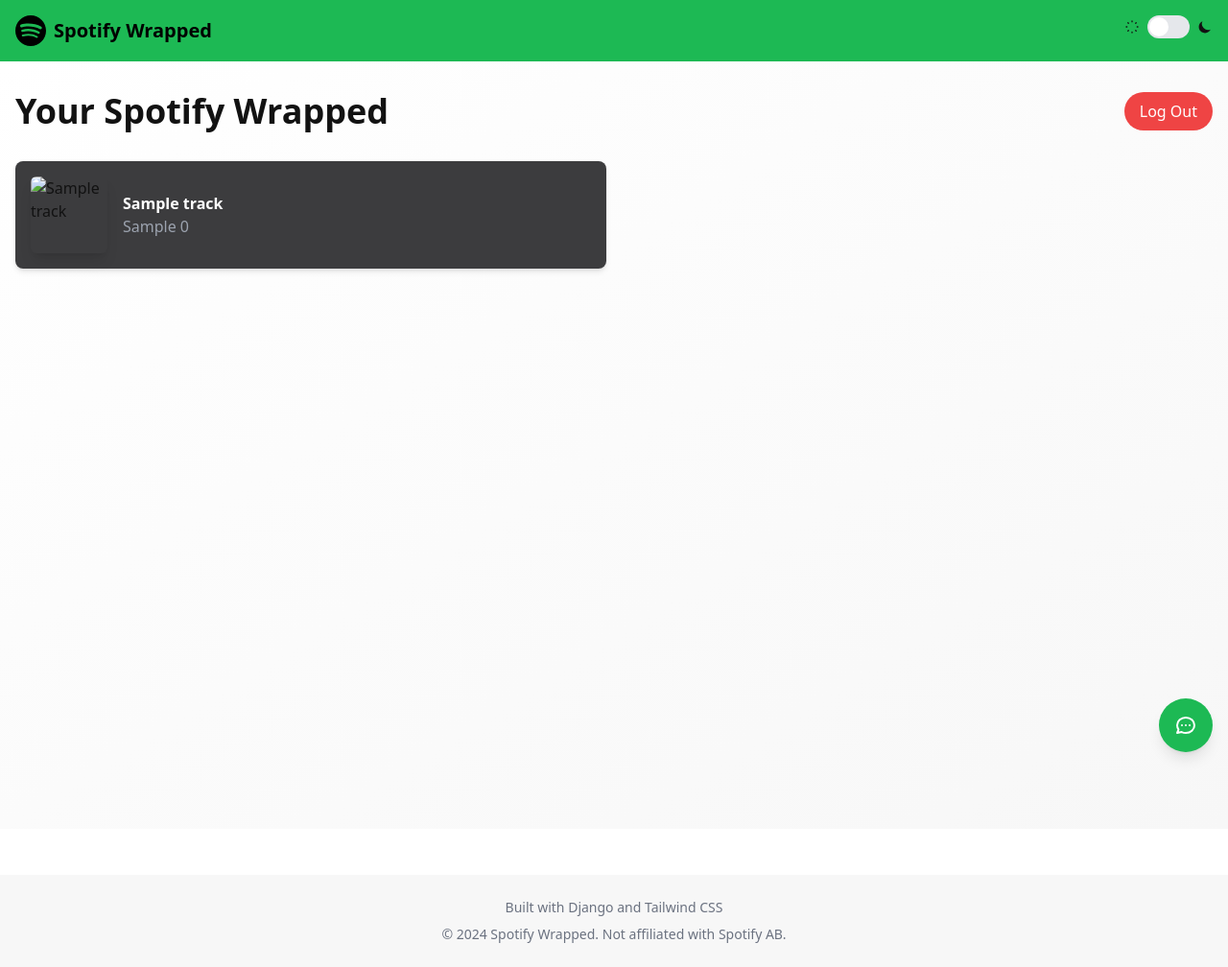
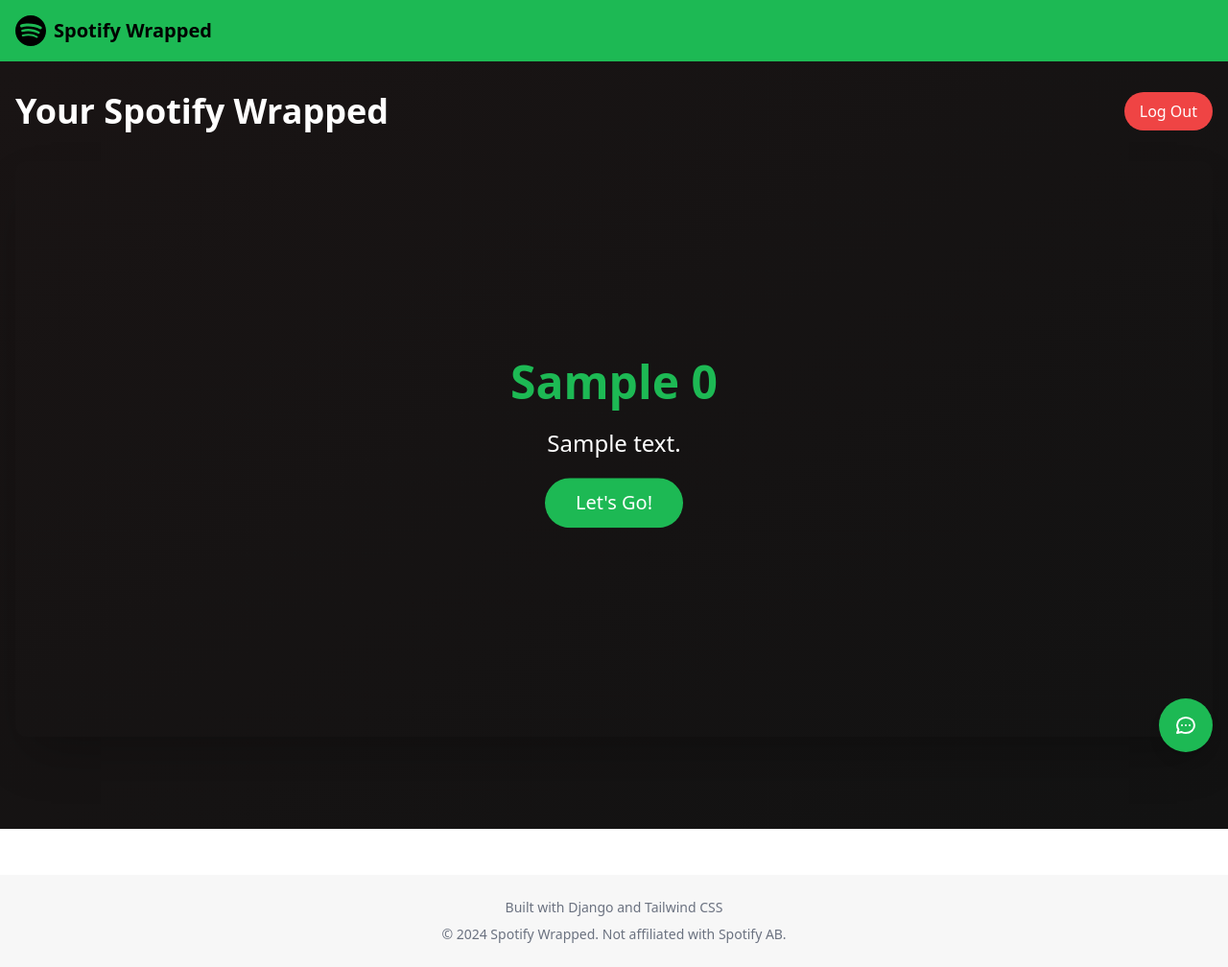
Before and after one commit to aryabhanushali/SpotifyWrap, a Django app: template wrapped/templates/wrapped/dashboard.html in a window 1280 px wide. Shown: the whole page at 96% size. Run offline with Django 5.2, Linux system fonts and the light colour scheme; the template is opened without the code that fills it: most values are stand-ins (such as "Sample title", 1, 10 or a date in 2020); some libraries are stand-ins or nearby versions.

Commit message:
minor changes

```diff
--- a/wrapped/templates/wrapped/dashboard.html
+++ b/wrapped/templates/wrapped/dashboard.html
@@ -1,37 +1,11 @@
-
 {% extends "wrapped/base.html" %}
 
 {% block content %}
-<div class="min-h-screen bg-gradient-to-br from-spotify-light-bg to-spotify-light-card dark:from-spotify-black dark:to-spotify-dark">
+<div class="min-h-screen bg-gradient-to-br from-spotify-black to-spotify-dark">
     <div class="container mx-auto px-4 py-8">
-        <!-- Dark/Light Mode Toggle -->
-        <div class="fixed top-4 right-4 flex items-center">
-            <span class="mr-2 text-spotify-light-text dark:text-white">
-                <svg class="w-4 h-4" fill="none" stroke="currentColor" viewBox="0 0 24 24">
-                    <path stroke-linecap="round" stroke-linejoin="round" stroke-width="2"
-                          d="M12 3v1m0 16v1m9-9h-1M4 12H3m15.364 6.364l-.707-.707M6.343 6.343l-.707-.707m12.728 0l-.707.707M6.343 17.657l-.707.707"/>
-                </svg>
-            </span>
-            <label class="relative inline-flex items-center cursor-pointer">
-                <input type="checkbox" id="theme-toggle" class="sr-only peer">
-                <div class="w-11 h-6 bg-gray-200 rounded-full peer
-                            dark:bg-gray-700 peer-checked:after:translate-x-full
-                            peer-checked:bg-spotify-green after:content-['']
-                            after:absolute after:top-[2px] after:left-[2px]
-                            after:bg-white after:rounded-full after:h-5
-                            after:w-5 after:transition-all">
-                </div>
-            </label>
-            <span class="ml-2 text-spotify-light-text dark:text-white">
-                <svg class="w-4 h-4" fill="currentColor" viewBox="0 0 20 20">
-                    <path d="M17.293 13.293A8 8 0 016.707 2.707a8.001 8.001 0 1010.586 10.586z"/>
-                </svg>
-            </span>
-        </div>
-
         <!-- Header -->
         <div class="flex justify-between items-center mb-8">
-            <h1 class="text-4xl font-bold text-spotify-light-text dark:text-white">Your Spotify Wrapped</h1>
+            <h1 class="text-4xl font-bold text-white">Your Spotify Wrapped</h1>
             <a href="{% url 'spotify_logout' %}"
                class="bg-red-500 hover:bg-red-600 text-white px-4 py-2 rounded-full transition duration-300">
                 Log Out
@@ -39,36 +13,33 @@
         </div>
 
         <!-- Slides Container -->
-        <div class="grid grid-cols-1 md:grid-cols-2 gap-4">
-            {% for track in slides.1.items %}
-            <div class="flex items-center bg-opacity-90 bg-zinc-800 dark:bg-zinc-800 rounded-lg p-4 hover:bg-zinc-700 dark:hover:bg-zinc-700 transition duration-300 cursor-pointer shadow-md">
-                {% if track.album.images.0.url %}
-                <img src="{{ track.album.images.0.url }}"
-                     alt="{{ track.name }}"
-                     class="w-20 h-20 rounded-md shadow-lg">
-                {% endif %}
-                <div class="ml-4">
-                    <h3 class="text-white font-semibold">{{ track.name }}</h3>
-                    <p class="text-gray-400">{{ track.artists.0.name }}</p>
+        <div class="relative min-h-[600px] bg-spotify-card rounded-xl shadow-2xl p-8">
+            <!-- Slide 1: Welcome -->
+            <div class="slide absolute inset-0 p-8 transition-opacity duration-500" id="slide-1">
+                <div class="h-full flex flex-col justify-center items-center text-center">
+                    <h2 class="text-5xl font-bold text-spotify-green mb-6">{{ slides.0.title }}</h2>
+                    <p class="text-2xl text-white mb-8">{{ slides.0.content }}</p>
+                    <button onclick="showSlide(2);"
+                            class="animate-bounce bg-spotify-green hover:bg-spotify-green-dark text-white px-8 py-3 rounded-full text-xl transition duration-300">
+                        Let's Go!
+                    </button>
                 </div>
             </div>
-            {% endfor %}
-        </div>
 
             <!-- Slide 2: Top Tracks -->
             <div class="slide hidden absolute inset-0 p-8" id="slide-2">
                 <h2 class="text-4xl font-bold text-spotify-green mb-6">{{ slides.1.title }}</h2>
                 <div class="grid grid-cols-1 md:grid-cols-2 gap-4">
                     {% for track in slides.1.items %}
-                    <div class="flex items-center bg-spotify-light-bg dark:bg-spotify-dark-card rounded-lg p-4 hover:bg-gray-100 dark:hover:bg-spotify-hover transition duration-300">
+                    <div class="flex items-center bg-spotify-dark-card rounded-lg p-4 hover:bg-spotify-hover transition duration-300">
                         {% if track.album.images.0.url %}
                         <img src="{{ track.album.images.0.url }}"
                              alt="{{ track.name }}"
                              class="w-20 h-20 rounded-md shadow-lg">
                         {% endif %}
                         <div class="ml-4">
-                            <h3 class="text-spotify-light-text dark:text-white font-semibold">{{ track.name }}</h3>
-                            <p class="text-spotify-light-secondary dark:text-gray-400">{{ track.artists.0.name }}</p>
+                            <h3 class="text-white font-semibold">{{ track.name }}</h3>
+                            <p class="text-gray-400">{{ track.artists.0.name }}</p>
                         </div>
                     </div>
                     {% endfor %}
@@ -79,14 +50,16 @@
                 </div>
             </div>
 
+            <!-- Similar structure for other slides... -->
+
             <!-- Final Slide -->
             <div class="slide hidden absolute inset-0 p-8" id="slide-9">
                 <div class="h-full flex flex-col justify-center items-center text-center">
                     <h2 class="text-5xl font-bold text-spotify-green mb-6">{{ slides.8.title }}</h2>
-                    <p class="text-2xl text-spotify-light-text dark:text-white mb-8">{{ slides.8.content }}</p>
+                    <p class="text-2xl text-white mb-8">{{ slides.8.content }}</p>
 
                     <div class="social-share mt-8">
-                        <h3 class="text-xl text-spotify-light-text dark:text-white mb-4">Share Your Wrapped:</h3>
+                        <h3 class="text-xl text-white mb-4">Share Your Wrapped:</h3>
                         <a href="{% url 'shareable_page' wrapped_id=wrapped_id %}"
                            target="_blank"
                            class="bg-spotify-green hover:bg-spotify-green-dark text-white px-8 py-3 rounded-full transition duration-300">
@@ -95,7 +68,7 @@
                     </div>
 
                     <button onclick="showSlide(8);"
-                            class="mt-8 text-spotify-light-secondary dark:text-gray-400 hover:text-spotify-light-text dark:hover:text-white transition duration-300">
+                            class="mt-8 text-gray-400 hover:text-white transition duration-300">
                         ← Back
                     </button>
                 </div>
@@ -134,27 +107,9 @@ function showSlide(slideNumber) {
     });
 }
 
-// Theme toggle functionality
-const themeToggle = document.getElementById('theme-toggle');
-
-// Set initial state
-themeToggle.checked = document.documentElement.classList.contains('dark');
-
-themeToggle.addEventListener('change', function() {
-    if (this.checked) {
-        document.documentElement.classList.add('dark');
-        localStorage.theme = 'dark';
-    } else {
-        document.documentElement.classList.remove('dark');
-        localStorage.theme = 'light';
-    }
-});
-
 // Show first slide on load
 document.addEventListener('DOMContentLoaded', () => {
     showSlide(1);
 });
 </script>
-
-
 {% endblock %}
```
Also changed, not shown: wrapped/templates/wrapped/home.html (+83 -114 lines), SpotifyWrapped/asgi.py (line endings or trailing spaces).
